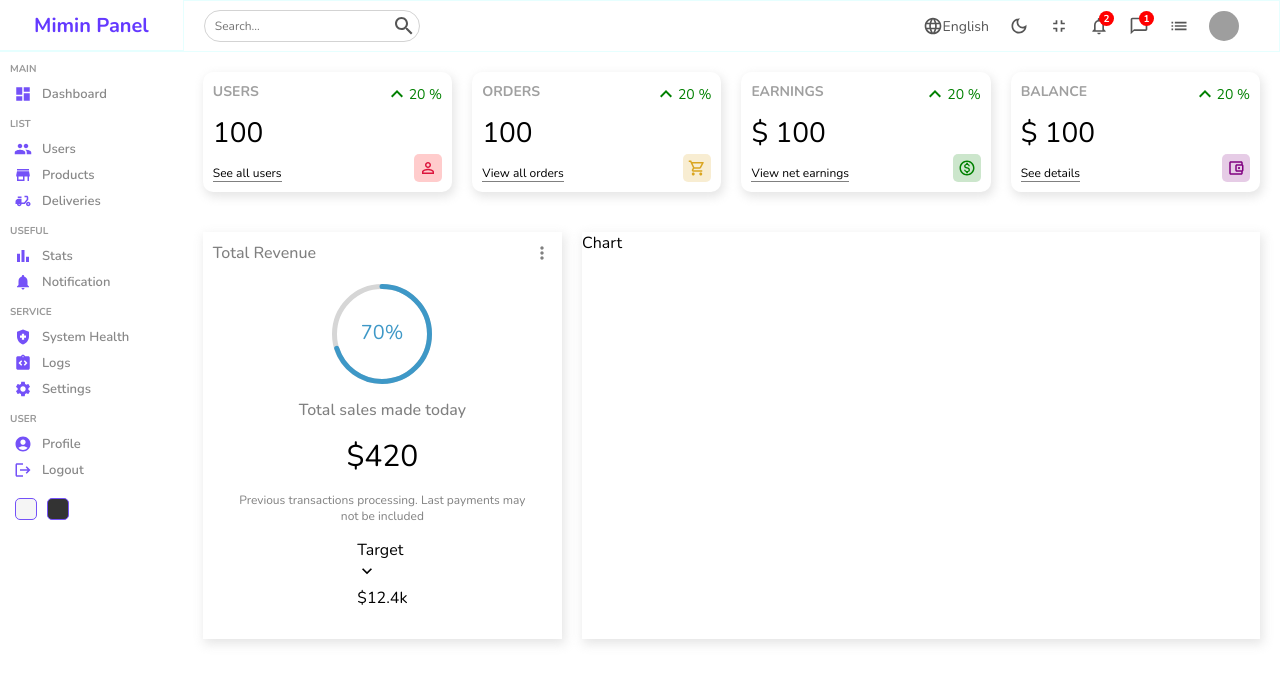
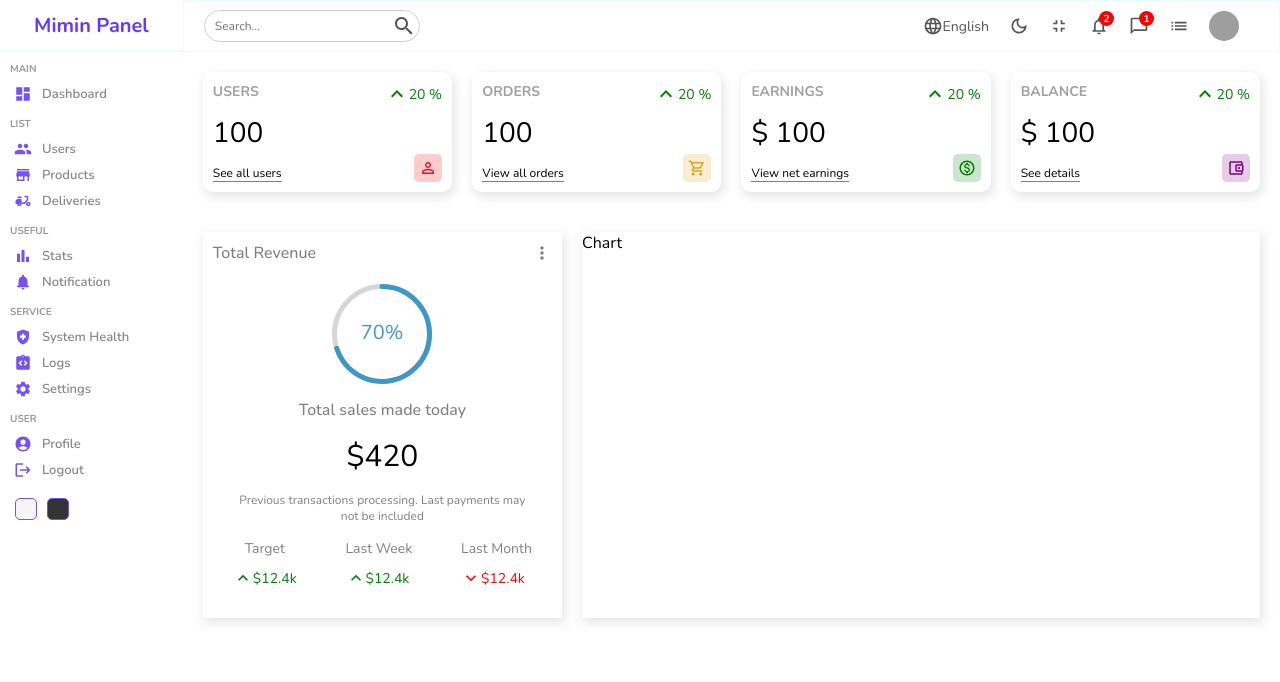
Before and after one commit to AbimanyuBP/MoiReactAdminPanel, a React (Create React App) app: page / in a window 1280 px wide. Shown: the top 682 px of the page. Built offline with nearby package versions, Linux system fonts and the light colour scheme; grey boxes are pictures that could not be loaded.

Commit message:
Added Featured component design

```diff
--- a/src/components/featured/Featured.jsx
+++ b/src/components/featured/Featured.jsx
@@ -22,10 +22,26 @@ const Featured = () => {
                 Previous transactions processing. Last payments may not be included
             </p>
             <div className="summary">
-                <div className="itemTitle">Target</div>
-                <div className="itemResult">
-                    <KeyboardArrowDownIcon fontSize='small'/>
-                    <div className="resultAmount">$12.4k</div>
+                <div className="item">
+                    <div className="itemTitle">Target</div>
+                    <div className="itemResult positive">
+                        <KeyboardArrowUpOutlinedIcon fontSize='small'/>
+                        <div className="resultAmount">$12.4k</div>
+                    </div>
+                </div>
+                <div className="item">
+                    <div className="itemTitle">Last Week</div>
+                    <div className="itemResult positive">
+                        <KeyboardArrowUpOutlinedIcon fontSize='small'/>
+                        <div className="resultAmount">$12.4k</div>
+                    </div>
+                </div>
+                <div className="item">
+                    <div className="itemTitle">Last Month</div>
+                    <div className="itemResult negative">
+                        <KeyboardArrowDownIcon fontSize='small'/>
+                        <div className="resultAmount">$12.4k</div>
+                    </div>
                 </div>
             </div>
         </div>
--- a/src/components/featured/featured.scss
+++ b/src/components/featured/featured.scss
@@ -44,5 +44,36 @@
             color: gray;
             text-align: center;
         }
+
+        .summary{
+            width: 100%;
+            display: flex;
+            align-items: center;
+            justify-content: space-between;
+
+            .item{
+                text-align: center;
+
+                .itemTitle{
+                    font-size: 14px;
+                    color: gray;
+                }
+
+                .itemResult{
+                    display: flex;
+                    align-items: center;
+                    margin-top: 10px;
+                    font-size: 14px;
+
+                    &.positive{
+                        color: green;
+                    }
+
+                    &.negative{
+                        color: red;
+                    }
+                }
+            }
+        }
     }
 }
```
